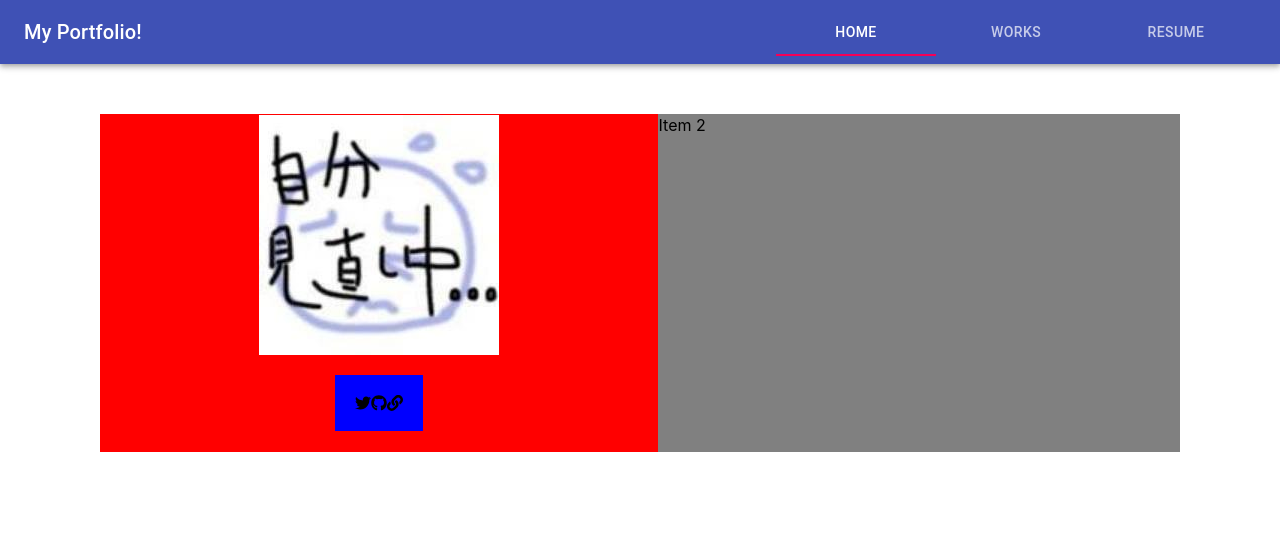
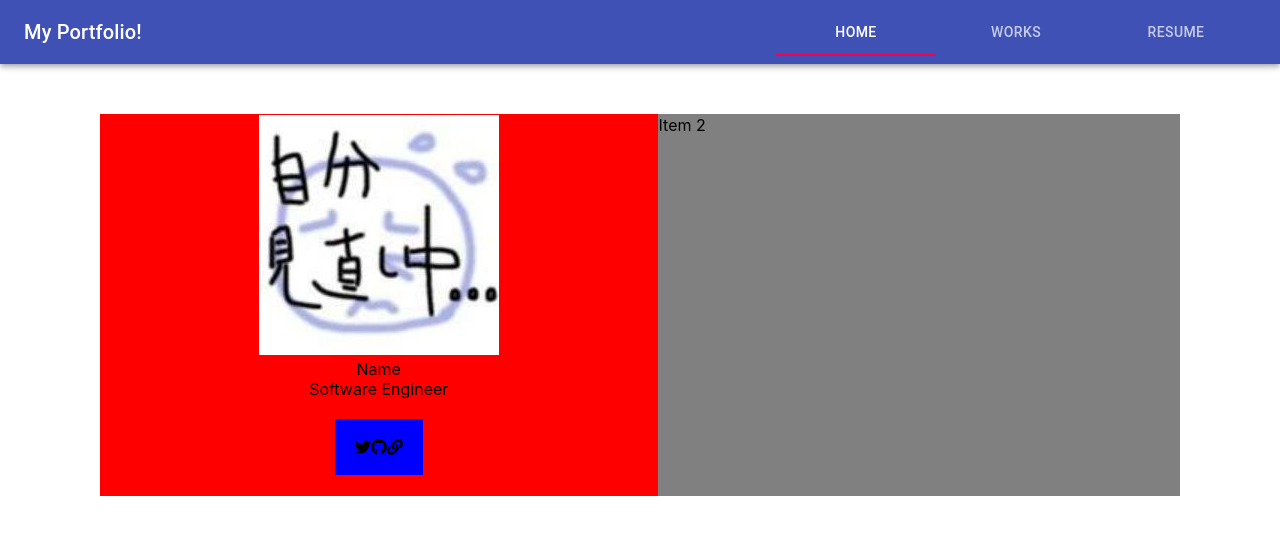
Before and after one commit to iteduki/react-portfolio, a React (Create React App) app: page / in a window 1280 px wide. Shown: the top 534 px of the page. Built offline with nearby package versions, Linux system fonts and the light colour scheme.

Commit message:
名前と肩書

```diff
--- a/src/pages/HomeComponent/Profile.tsx
+++ b/src/pages/HomeComponent/Profile.tsx
@@ -25,7 +25,11 @@ export default function Profile() {
   const classes = useStyles()
   return (
     <Box className={classes.profile}>
-      <img src={icon} alt="" />
+      <Box>
+        <img src={icon} alt="" />
+      </Box>
+      <Box>Name</Box>
+      <Box>Software Engineer</Box>
       <Box className={classes.sns}>
         <FaTwitter />
         <FaGithub />
```
